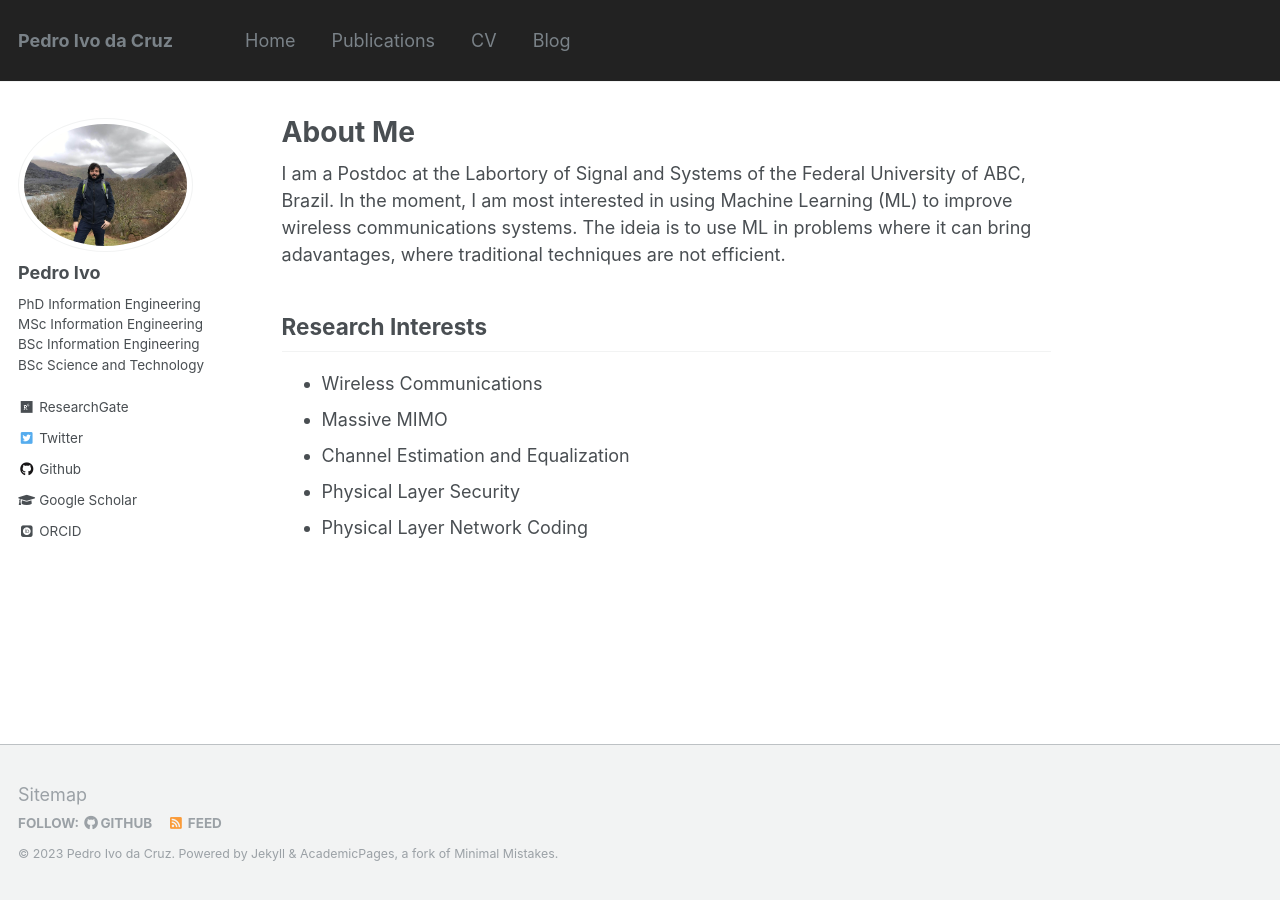
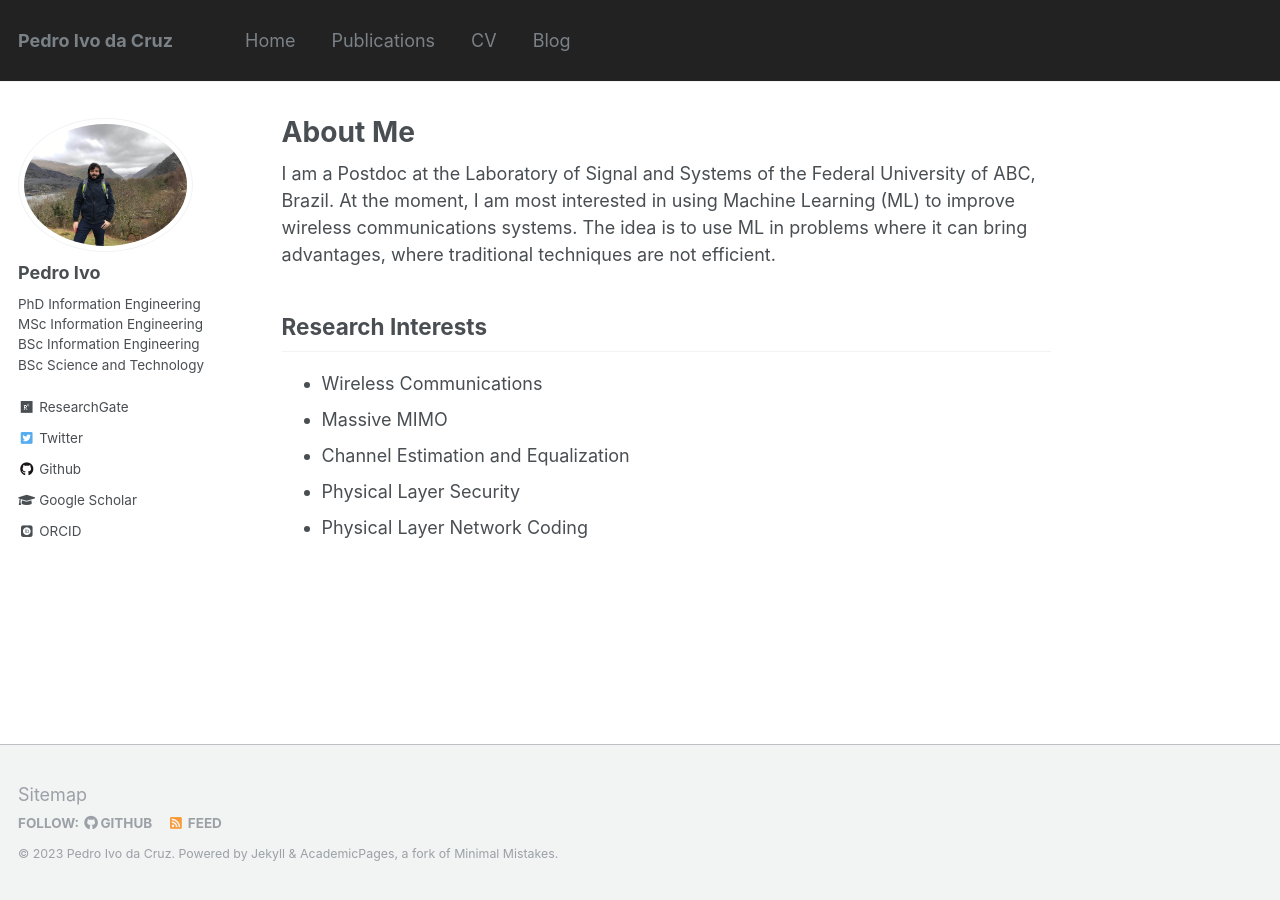
Before and after one commit to pedroidc/pedroidc.github.io, a Jekyll site: the page built from _pages/about.md, in a window 1280 px wide. Built offline with Jekyll 4.4.1, drawn with Linux system fonts in a browser that asks for light colours; some web fonts are replaced.

Commit message:
Fixing typos

```diff
--- a/_pages/about.md
+++ b/_pages/about.md
@@ -8,9 +8,9 @@ redirect_from:
   - /about.html
 ---
 
-I am a Postdoc at the Labortory of Signal and Systems of the Federal University of ABC, Brazil.
-In the moment, I am most interested in using Machine Learning (ML) to improve wireless communications systems.
-The ideia is to use ML in problems where it can bring adavantages, where traditional techniques are not efficient.
+I am a Postdoc at the Laboratory of Signal and Systems of the Federal University of ABC, Brazil.
+At the moment, I am most interested in using Machine Learning (ML) to improve wireless communications systems.
+The idea is to use ML in problems where it can bring advantages, where traditional techniques are not efficient.
 
 Research Interests
 ------
```
